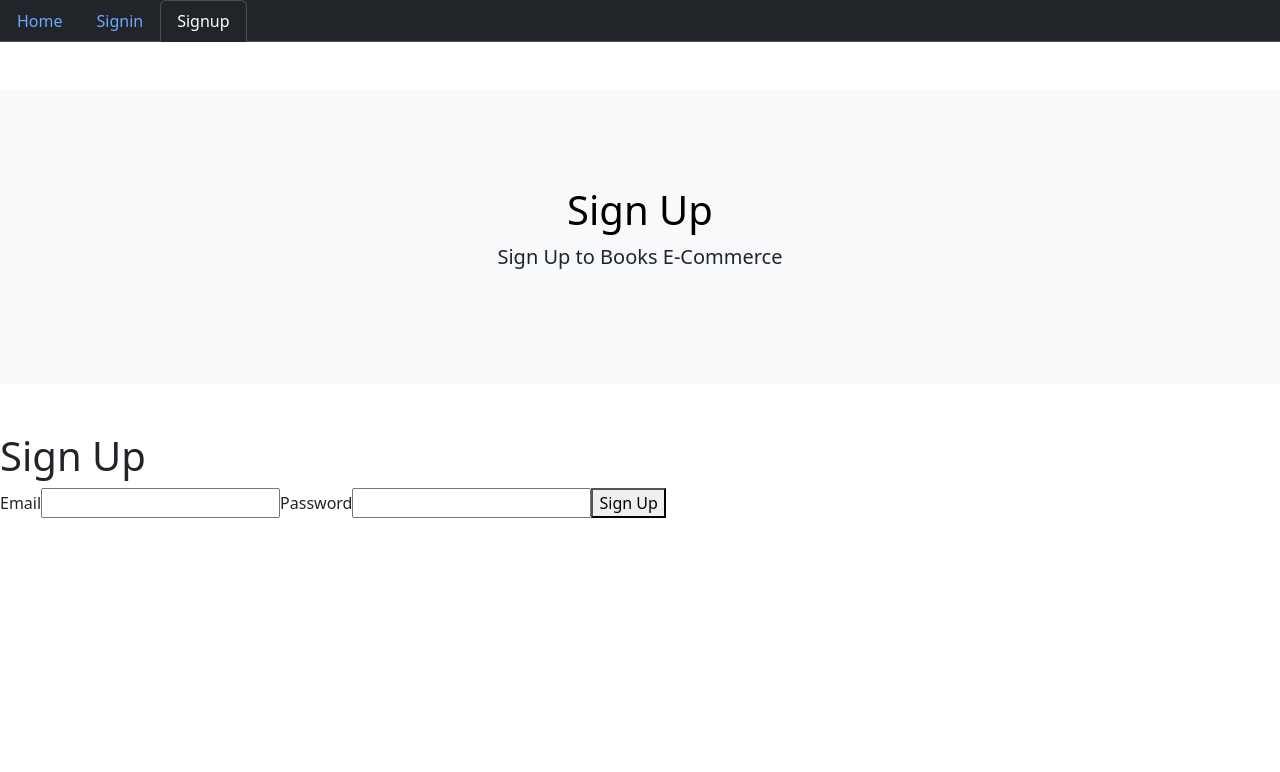
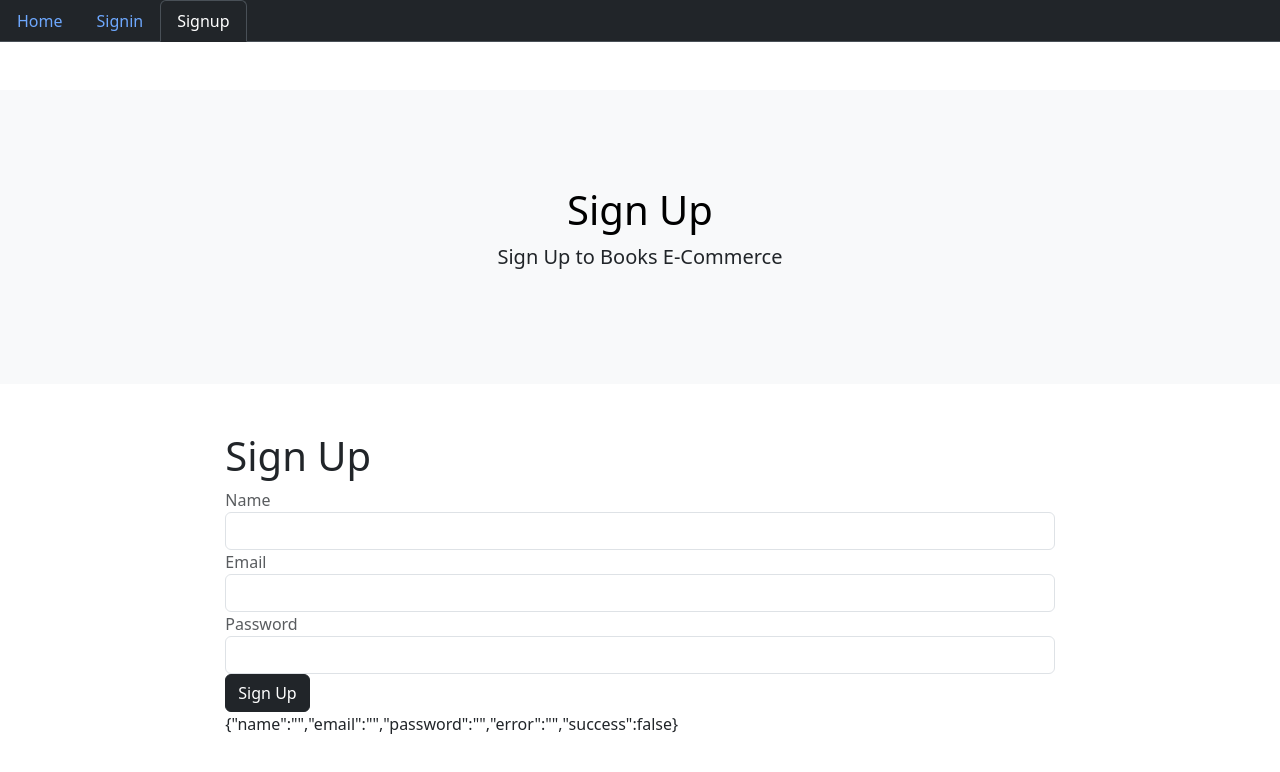
Before and after one commit to khaledali01/Bookstore-MERN, a React (Create React App) app in the folder client/: page /signup in a window 1280 px wide. Shown: the top 772 px of the page. Built offline with nearby package versions, Linux system fonts and the light colour scheme.

Commit message:
Designing Signup Page
See: #23

```diff
--- a/client/src/user/Signup.js
+++ b/client/src/user/Signup.js
@@ -1,20 +1,69 @@
-import React from "react";
+import React, { useReducer } from "react";
 import Layout from "../core/Layout";
 
 const Signup = () => {
+
+  const initialState = {
+    name: "",
+    email: "",
+    password: "",
+    error: "",
+    success: false,
+  };
+
+  const reducer = (state, action) => {
+    switch (action.type) {
+      case "SET_VALUES":
+        return { ...state, ...action.payload };
+      default:
+        return state;
+    }
+  };
+  const handleChange = (name) => (event) => {
+    dispatch({
+      type: "SET_VALUES",
+      payload: { [name]: event.target.value, error: false },
+    });
+  };
+
+  const [state, dispatch] = useReducer(reducer, initialState);
+
   return (
-    <div>
-      <Layout title="Sign Up" description="Sign Up to Books E-Commerce">
-        <h1>Sign Up</h1>
-        <form>
-          <label>Email</label>
-          <input type="email" />
-          <label>Password</label>
-          <input type="password" />
-          <button>Sign Up</button>
-        </form>
-      </Layout>
-    </div>
+    <Layout
+      title="Sign Up"
+      description="Sign Up to Books E-Commerce"
+      className="container col-md-8 offset-md-2"
+    >
+      <h1>Sign Up</h1>
+      <form>
+        <div className="form-group">
+          <label className="text-muted">Name</label>
+          <input
+            onChange={handleChange("name")}
+            type="text"
+            className="form-control"
+          />
+        </div>
+        <div className="form-group">
+          <label className="text-muted">Email</label>
+          <input
+            onChange={handleChange("email")}
+            type="email"
+            className="form-control"
+          />
+        </div>
+        <div className="form-group">
+          <label className="text-muted">Password</label>
+          <input
+            onChange={handleChange("password")}
+            type="password"
+            className="form-control"
+          />
+        </div>
+        <button className="btn btn-dark">Sign Up</button>
+      </form>
+      {JSON.stringify(state)}
+    </Layout>
   );
 };
 
```
